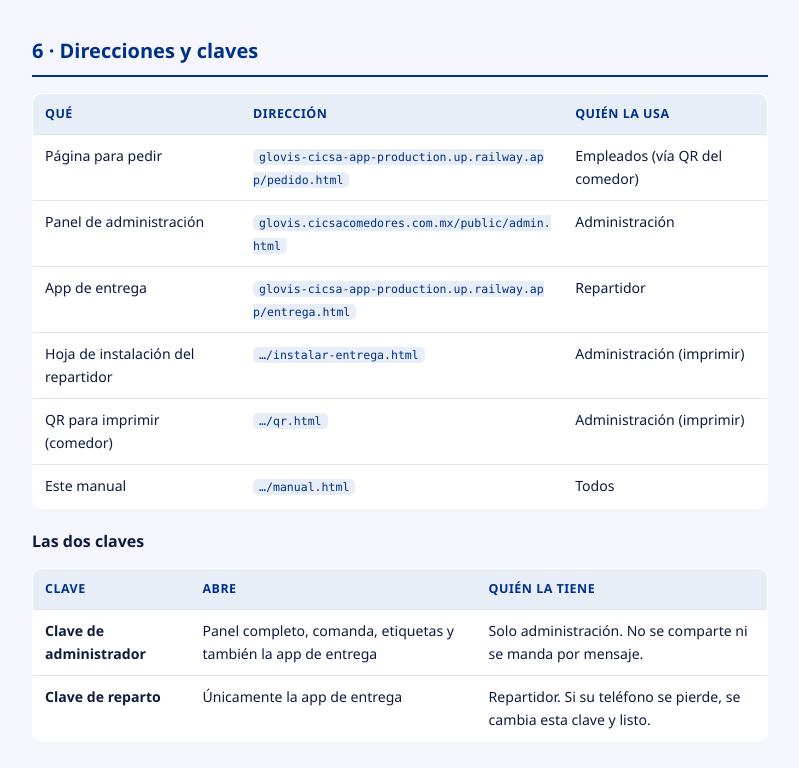
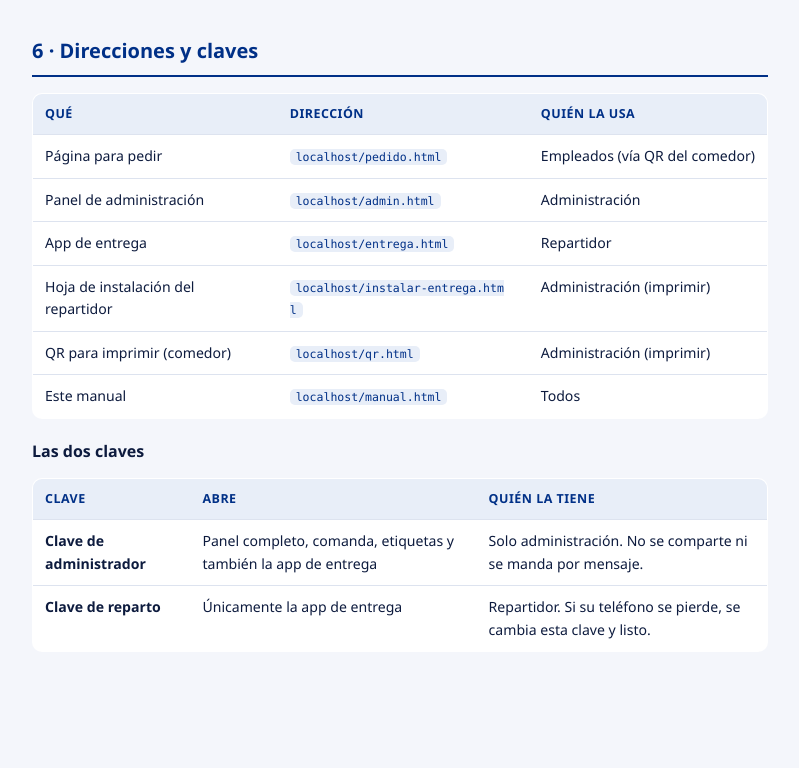
Before and after one commit to fjguajardo67-star/glovis-cicsa-app, a website: page public/manual.html in a window 1280 px wide. Shown: the part 5804-6572 px from the top of the page, without its empty margins (240-1039 px from the left). Drawn offline with Linux system fonts and the light colour scheme.

Commit message:
Quitar la URL del proveedor del código: todo por origen
La dirección de Railway estaba escrita a mano en siete lugares. Ahora las
páginas llaman a su propio origen (el backend ya las sirve, así que siempre
es el mismo), y las que muestran una dirección —el QR del comedor, la hoja
de instalación del repartidor y el directorio del manual— la arman desde
location en tiempo de carga.

Con esto, mudar el sistema a cicsacomedores.com.mx (o a donde sea) es un
cambio de DNS y nada más: no hay que tocar código, y los QR que se generen
después apuntan solos al dominio correcto. Importa porque los QR se imprimen
y se pegan: uno que apunte al dominio del proveedor obliga a reimprimir el
día que se cambie de hosting.

Verificado en navegador: los 7 QR decodifican al origen donde se abrió la
página, y el directorio del manual se rellena solo. 79 casos de prueba en
verde.

Co-Authored-By: Claude Opus 4.8 <noreply@anthropic.com>

```diff
--- a/public/manual.html
+++ b/public/manual.html
@@ -329,12 +329,12 @@
     <h2>6 · Direcciones y claves</h2>
     <table>
       <tr><th>Qué</th><th>Dirección</th><th>Quién la usa</th></tr>
-      <tr><td>Página para pedir</td><td><code>glovis-cicsa-app-production.up.railway.app/pedido.html</code></td><td>Empleados (vía QR del comedor)</td></tr>
-      <tr><td>Panel de administración</td><td><code>glovis.cicsacomedores.com.mx/public/admin.html</code></td><td>Administración</td></tr>
-      <tr><td>App de entrega</td><td><code>glovis-cicsa-app-production.up.railway.app/entrega.html</code></td><td>Repartidor</td></tr>
-      <tr><td>Hoja de instalación del repartidor</td><td><code>…/instalar-entrega.html</code></td><td>Administración (imprimir)</td></tr>
-      <tr><td>QR para imprimir (comedor)</td><td><code>…/qr.html</code></td><td>Administración (imprimir)</td></tr>
-      <tr><td>Este manual</td><td><code>…/manual.html</code></td><td>Todos</td></tr>
+      <tr><td>Página para pedir</td><td><code class="url-app" data-ruta="/pedido.html">—</code></td><td>Empleados (vía QR del comedor)</td></tr>
+      <tr><td>Panel de administración</td><td><code class="url-app" data-ruta="/admin.html">—</code></td><td>Administración</td></tr>
+      <tr><td>App de entrega</td><td><code class="url-app" data-ruta="/entrega.html">—</code></td><td>Repartidor</td></tr>
+      <tr><td>Hoja de instalación del repartidor</td><td><code class="url-app" data-ruta="/instalar-entrega.html">—</code></td><td>Administración (imprimir)</td></tr>
+      <tr><td>QR para imprimir (comedor)</td><td><code class="url-app" data-ruta="/qr.html">—</code></td><td>Administración (imprimir)</td></tr>
+      <tr><td>Este manual</td><td><code class="url-app" data-ruta="/manual.html">—</code></td><td>Todos</td></tr>
     </table>
 
     <h3>Las dos claves</h3>
@@ -346,5 +346,13 @@
   </section>
 
 </div>
+
+<script>
+  // Las direcciones del directorio salen del origen donde se abre el manual,
+  // así no quedan desactualizadas al cambiar de dominio.
+  document.querySelectorAll('.url-app').forEach(function (el) {
+    el.textContent = location.host + el.dataset.ruta;
+  });
+</script>
 </body>
 </html>
```
Also changed, not shown: public/admin.html (+3 -3 lines), public/entrega.html (+3 -3 lines), public/instalar-entrega.html (+3 -1 lines), public/pedido.html (+3 -3 lines), public/qr.html (+7 -1 lines).
